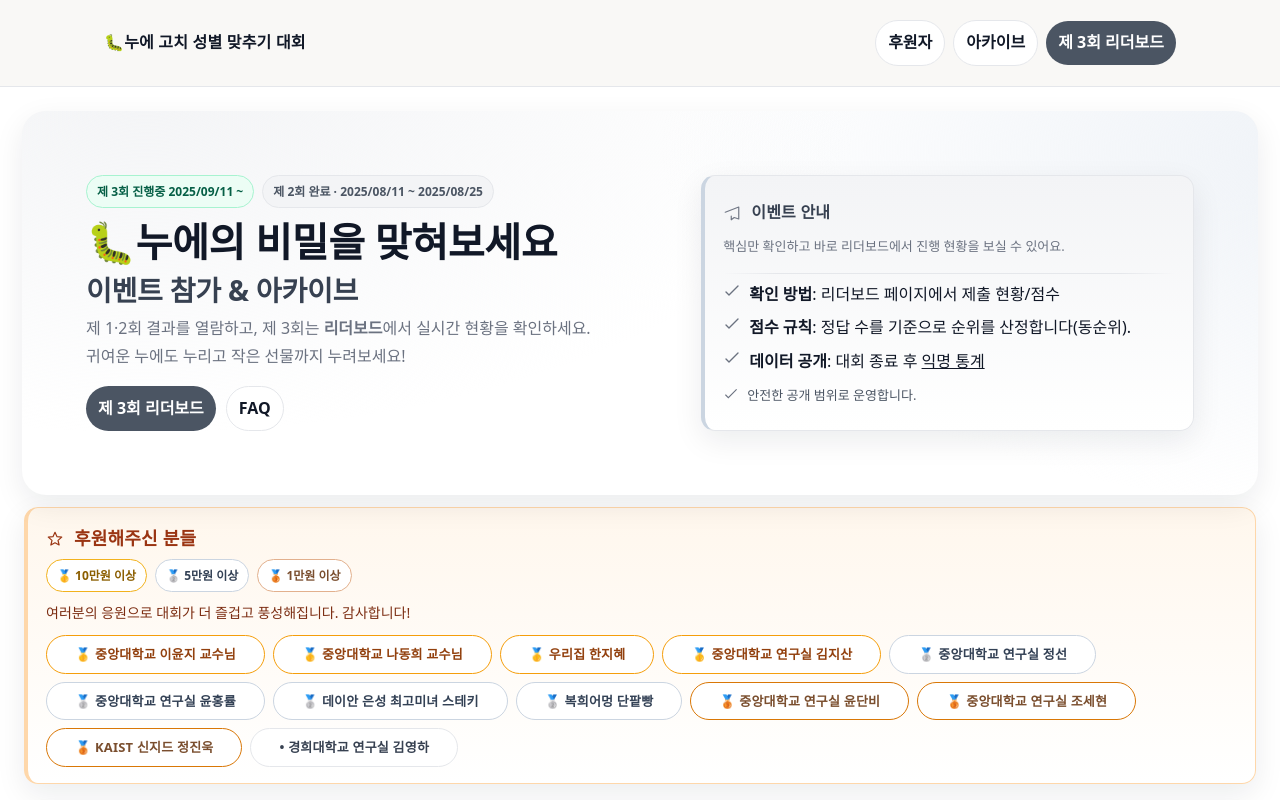
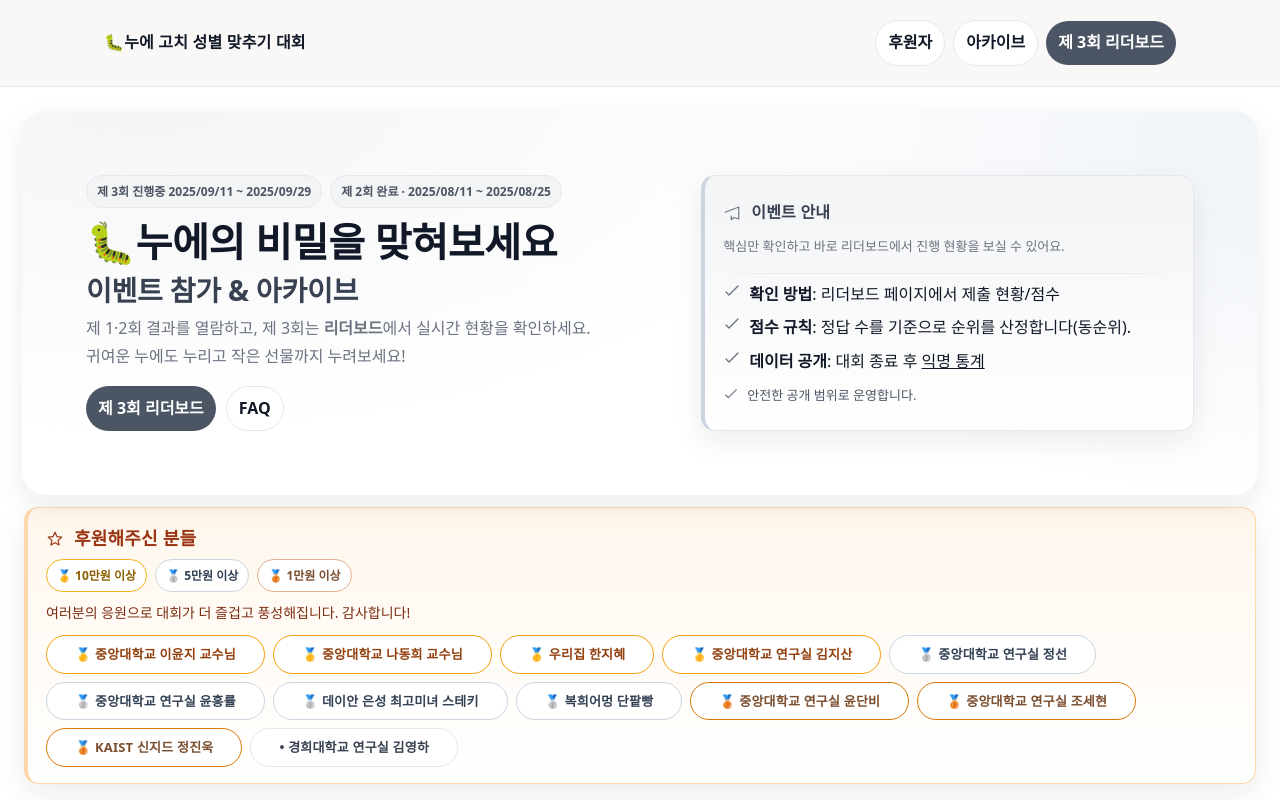
Before and after one commit to hanri-silkworm/hanri-silkworm.github.io, a plain HTML site: page nunu/index.html in a window 1280 px wide. Shown: the top 800 px of the page. Drawn offline with Linux system fonts and the light colour scheme; grey boxes are pictures that could not be loaded.

Commit message:
Update index.html

```diff
--- a/nunu/index.html
+++ b/nunu/index.html
@@ -364,7 +364,7 @@
       <section>
         <!-- 👉 두 줄로 표시되는 배지 -->
         <div class="pill-row">
-          <div class="pill live">제 3회 진행중 2025/09/11 ~</div>
+          <div class="pill muted">제 3회 진행중 2025/09/11 ~ 2025/09/29</div>
           <div class="pill muted">제 2회 완료 · 2025/08/11 ~ 2025/08/25</div>
         </div>
 
```
